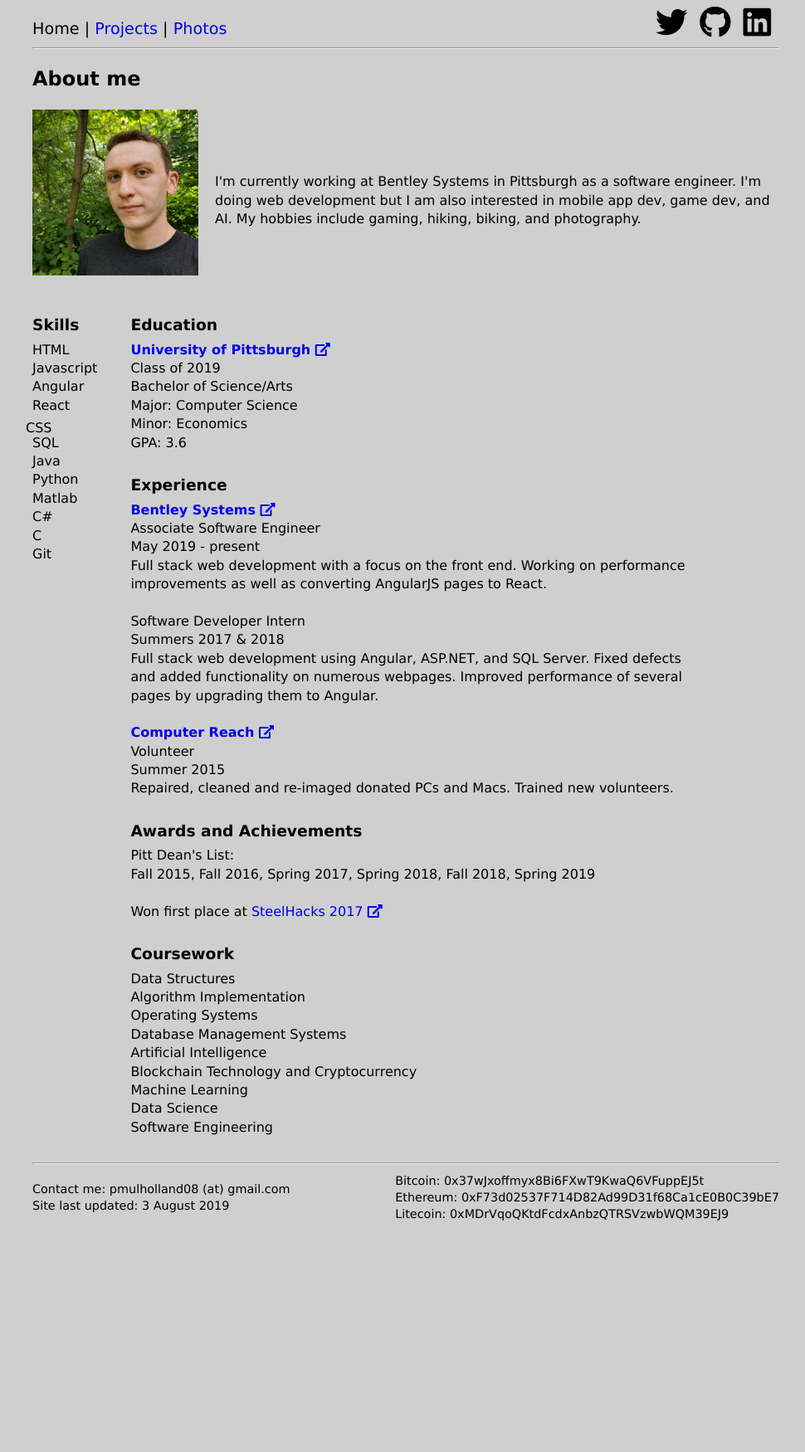
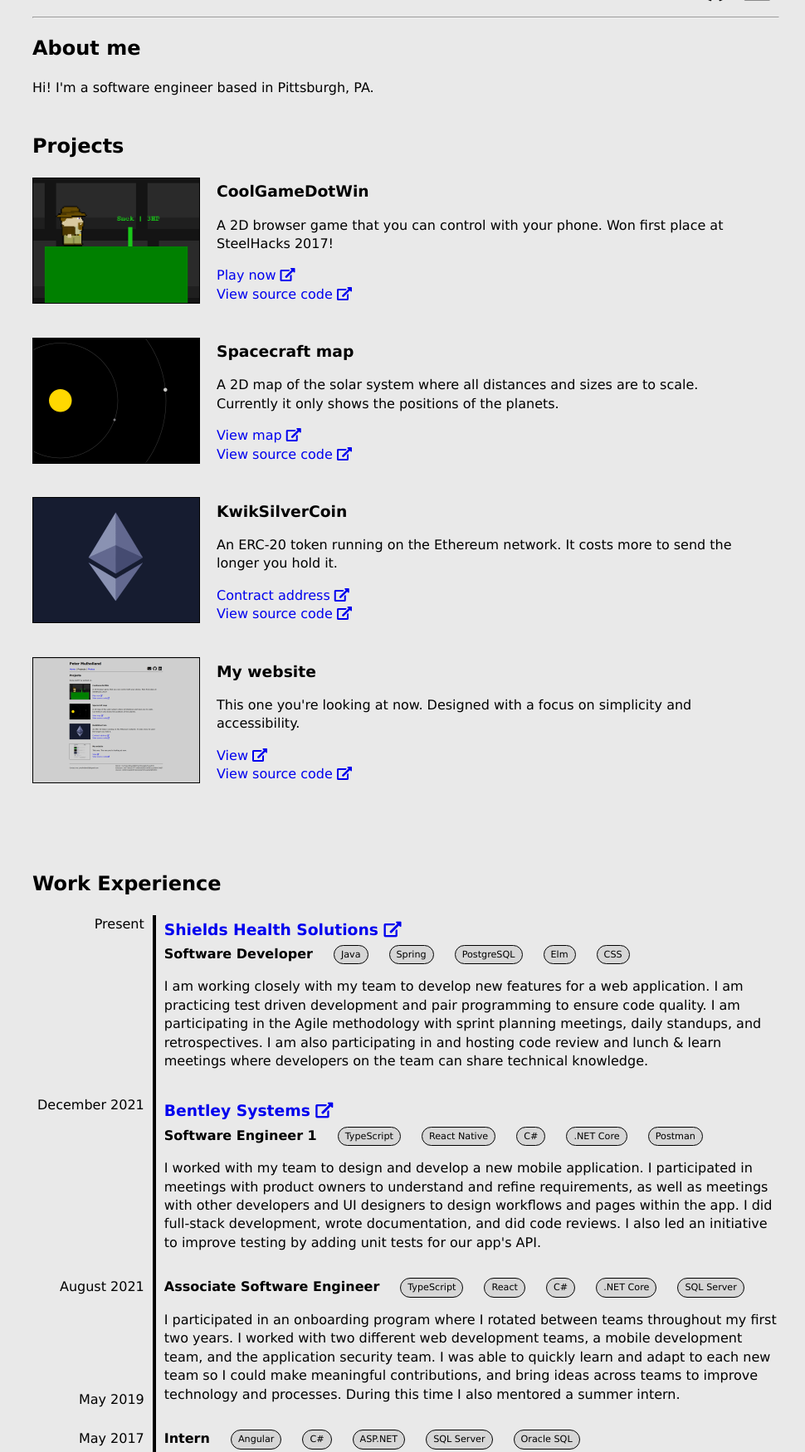
Before and after one commit to pmulholland42/personal-website, a plain HTML site: page index.html in a window 1280 px wide. Shown: the part 72-1822 px from the top of the page at 83% size, without its empty margins (151-1121 px from the left). Before the commit the page ends 1595 px from the top, so only its background shows below. Drawn offline with Linux system fonts and the light colour scheme.

Commit message:
Add work experience timeline and combine pages

```diff
--- a/index.html
+++ b/index.html
@@ -2,91 +2,291 @@
 
 <html>
   <head>
-        <meta charset="UTF-8">
-        <link rel="stylesheet" type="text/css" href="styles.css">
-        <link rel="stylesheet" href="https://use.fontawesome.com/releases/v5.6.3/css/all.css" integrity="sha384-UHRtZLI+pbxtHCWp1t77Bi1L4ZtiqrqD80Kn4Z8NTSRyMA2Fd33n5dQ8lWUE00s/" crossorigin="anonymous">
+    <meta charset="UTF-8" />
+    <link rel="stylesheet" type="text/css" href="styles.css" />
+    <link
+      rel="stylesheet"
+      href="https://use.fontawesome.com/releases/v5.6.3/css/all.css"
+      integrity="sha384-UHRtZLI+pbxtHCWp1t77Bi1L4ZtiqrqD80Kn4Z8NTSRyMA2Fd33n5dQ8lWUE00s/"
+      crossorigin="anonymous"
+    />
     <title>Peter Mulholland</title>
   </head>
 
   <body>
+    <div class="header">
       <h1>Peter Mulholland</h1>
-        <div class="header">
-            <div>
-                Home |
-                <a href="projects.html">Projects</a> |
-                <a href="photos.html">Photos</a>
-            </div>
       <div style="display: flex; align-items: center">
-                <a href="https://twitter.com/pmulholland08" class="icon fab fa-twitter" title="Twitter: @pmulholland08"></a>
-                <a href="https://github.com/pmulholland42" class="icon fab fa-github" title="GitHub: pmulholland42"></a>
-                <a href="https://www.linkedin.com/in/peter-mulholland/" class="icon fab fa-linkedin" title="LinkedIn"></a>
+        <a
+          href="https://github.com/pmulholland42"
+          class="icon fab fa-github"
+          title="GitHub: pmulholland42"
+          target="_blank"
+          rel="noopener noreferrer"
+        ></a>
+        <a
+          href="https://www.linkedin.com/in/peter-mulholland/"
+          class="icon fab fa-linkedin"
+          title="LinkedIn"
+          target="_blank"
+          rel="noopener noreferrer"
+        ></a>
       </div>
     </div>
-        <hr>
+    <hr />
 
     <h2>About me</h2>
-        <div style="display: flex; flex-wrap: wrap; flex-direction: row; align-items: center">
-			<img src="assets/me.png" id="profile-pic">
+    <div
+      style="
+        display: flex;
+        flex-wrap: wrap;
+        flex-direction: row;
+        align-items: center;
+      "
+    >
       <div class="text-section">
-                I'm currently working at Bentley Systems in Pittsburgh as a software engineer.
-                I'm doing web development but I am also interested in mobile app dev, game dev, and AI.
-                My hobbies include gaming, hiking, biking, and photography.
+        Hi! I'm a software engineer based in Pittsburgh, PA.
       </div>
     </div>
 
-        <br>
+    <br />
 
-        <div style="display: flex; flex-wrap: wrap; flex-direction: row">
-            <div id="skills">
-                <h3>Skills</h3>
-                <div>HTML</div>
-                <div>Javascript</div>
-                <div>Angular</div>
-		<div>React</div>
-                <div style="transform: translate(-8px, 5px);">CSS</div>
-		<div>SQL</div>
-                <div>Java</div>
-                <div>Python</div>
-                <div>Matlab</div>
-                <div>C#</div>
-                <div>C</div>
-                <div>Git</div>
+    <h2>Projects</h2>
+
+    <div class="project">
+      <img src="assets/coolgame.png" class="project-pic" />
+      <div style="width: 70%">
+        <h3>CoolGameDotWin</h3>
+        <p>
+          A 2D browser game that you can control with your phone. Won first
+          place at SteelHacks 2017!
+        </p>
+        <a
+          href="http://www.coolgame.win"
+          target="_blank"
+          rel="noopener noreferrer"
+          >Play now <i class="fas fa-external-link-alt"></i
+        ></a>
+        <br />
+        <a
+          href="https://github.com/pmulholland42/CoolGameDotWin"
+          target="_blank"
+          rel="noopener noreferrer"
+          >View source code <i class="fas fa-external-link-alt"></i
+        ></a>
       </div>
+    </div>
+
+    <div class="project">
+      <img src="assets/spacemap.png" class="project-pic" />
+      <div style="width: 70%">
+        <h3>Spacecraft map</h3>
+        <p>
+          A 2D map of the solar system where all distances and sizes are to
+          scale. Currently it only shows the positions of the planets.
+        </p>
+        <a
+          href="http://spacecraftmap.com"
+          target="_blank"
+          rel="noopener noreferrer"
+          >View map <i class="fas fa-external-link-alt"></i
+        ></a>
+        <br />
+        <a
+          href="https://github.com/pmulholland42/spacecraft-map"
+          target="_blank"
+          rel="noopener noreferrer"
+          >View source code <i class="fas fa-external-link-alt"></i
+        ></a>
+      </div>
+    </div>
+
+    <div class="project">
+      <img src="assets/ethereum.png" class="project-pic" />
+      <div style="width: 70%">
+        <h3>KwikSilverCoin</h3>
+        <p>
+          An ERC-20 token running on the Ethereum network. It costs more to send
+          the longer you hold it.
+        </p>
+        <a
+          href="https://ropsten.etherscan.io/address/0x4b7b60722e1fe118853b5aca95e0ca44307d0a99"
+          target="_blank"
+          rel="noopener noreferrer"
+          >Contract address <i class="fas fa-external-link-alt"></i
+        ></a>
+        <br />
+        <a
+          href="https://github.com/pmulholland42/KwikSilverCoin"
+          target="_blank"
+          rel="noopener noreferrer"
+          >View source code <i class="fas fa-external-link-alt"></i
+        ></a>
+      </div>
+    </div>
+
+    <div class="project">
+      <img src="assets/website.png" class="project-pic" />
+      <div style="width: 70%">
+        <h3>My website</h3>
+        <p>
+          This one you're looking at now. Designed with a focus on simplicity
+          and accessibility.
+        </p>
+        <a href="http://petermulholland.co"
+          >View <i class="fas fa-external-link-alt"></i
+        ></a>
+        <br />
+        <a
+          href="https://github.com/pmulholland42/personal-website"
+          target="_blank"
+          rel="noopener noreferrer"
+          >View source code <i class="fas fa-external-link-alt"></i
+        ></a>
+      </div>
+    </div>
+
+    <br />
+
     <div class="text-section">
-                <h3>Education</h3>
-                <h4><a href="https://www.pitt.edu/">University of Pittsburgh <i class="fas fa-external-link-alt"></i></a></h4>
+      <br />
+
+      <h2>Work Experience</h2>
+      <div>
+        <div style="display: flex">
+          <div class="work-experience-timeline">Present</div>
+          <div class="work-experience-entry">
+            <h3>
+              <a href="https://www.shieldshealthsolutions.com/">
+                Shields Health Solutions
+                <i class="fas fa-external-link-alt"></i>
+              </a>
+            </h3>
+            <div class="work-experience-title">
+              <h4>Software Developer</h4>
+              <div class="tech-pill">Java</div>
+              <div class="tech-pill">Spring</div>
+              <div class="tech-pill">PostgreSQL</div>
+              <div class="tech-pill">Elm</div>
+              <div class="tech-pill">CSS</div>
+            </div>
+            <p style="font-size: 1em">
+              I am working closely with my team to develop new features for a
+              web application. I am practicing test driven development and pair
+              programming to ensure code quality. I am participating in the
+              Agile methodology with sprint planning meetings, daily standups,
+              and retrospectives. I am also participating in and hosting code
+              review and lunch & learn meetings where developers on the team can
+              share technical knowledge.
+            </p>
+          </div>
+        </div>
+
+        <div style="display: flex">
+          <div class="work-experience-timeline">December 2021</div>
+          <div class="work-experience-entry">
+            <h3>
+              <a href="https://www.bentley.com">
+                Bentley Systems <i class="fas fa-external-link-alt"></i>
+              </a>
+            </h3>
+            <div class="work-experience-title">
+              <h4>Software Engineer 1</h4>
+              <div class="tech-pill">TypeScript</div>
+              <div class="tech-pill">React Native</div>
+              <div class="tech-pill">C#</div>
+              <div class="tech-pill">.NET Core</div>
+              <div class="tech-pill">Postman</div>
+            </div>
+            <p style="font-size: 1em">
+              I worked with my team to design and develop a new mobile
+              application. I participated in meetings with product owners to
+              understand and refine requirements, as well as meetings with other
+              developers and UI designers to design workflows and pages within
+              the app. I did full-stack development, wrote documentation, and
+              did code reviews. I also led an initiative to improve testing by
+              adding unit tests for our app's API.
+            </p>
+          </div>
+        </div>
+
+        <div style="display: flex">
+          <div class="work-experience-timeline">
+            <div>August 2021</div>
+            <div>May 2019</div>
+          </div>
+          <div class="work-experience-entry">
+            <div class="work-experience-title">
+              <h4>Associate Software Engineer</h4>
+              <div class="tech-pill">TypeScript</div>
+              <div class="tech-pill">React</div>
+              <div class="tech-pill">C#</div>
+              <div class="tech-pill">.NET Core</div>
+              <div class="tech-pill">SQL Server</div>
+            </div>
+            <p style="font-size: 1em">
+              I participated in an onboarding program where I rotated between
+              teams throughout my first two years. I worked with two different
+              web development teams, a mobile development team, and the
+              application security team. I was able to quickly learn and adapt
+              to each new team so I could make meaningful contributions, and
+              bring ideas across teams to improve technology and processes.
+              During this time I also mentored a summer intern.
+            </p>
+          </div>
+        </div>
+
+        <div style="display: flex">
+          <div class="work-experience-timeline">
+            <div>May 2017</div>
+            <div>August 2018</div>
+          </div>
+          <div class="work-experience-entry">
+            <div class="work-experience-title">
+              <h4>Intern</h4>
+              <div class="tech-pill">Angular</div>
+              <div class="tech-pill">C#</div>
+              <div class="tech-pill">ASP.NET</div>
+              <div class="tech-pill">SQL Server</div>
+              <div class="tech-pill">Oracle SQL</div>
+            </div>
+
+            <p style="font-size: 1em">
+              Fixed defects and added functionality to a production web app.
+              Made performance improvements across several pages of the site.
+            </p>
+          </div>
+        </div>
+
+        <br />
+      </div>
+
+      <br />
+
+      <h2>Education</h2>
+      <h3>
+        <a href="https://www.pitt.edu/"
+          >University of Pittsburgh <i class="fas fa-external-link-alt"></i
+        ></a>
+      </h3>
       <div>Class of 2019</div>
       <div>Bachelor of Science/Arts</div>
       <div>Major: Computer Science</div>
       <div>Minor: Economics</div>
       <div>GPA: 3.6</div>
 
-                <br>
-
-                <h3>Experience</h3>
-                <h4><a href="https://www.bentley.com">Bentley Systems <i class="fas fa-external-link-alt"></i></a></h4>
-				<div>Associate Software Engineer</div>
-                <div>May 2019 - present</div>
-                <div style="font-size: 1em">Full stack web development with a focus on the front end. Working on performance improvements as well as converting AngularJS pages to React.</div>
-				<br/>
-                <div>Software Developer Intern</div>
-                <div>Summers 2017 & 2018</div>
-                <div style="font-size: 1em">Full stack web development using Angular, ASP.NET, and SQL Server. Fixed defects and added functionality on numerous webpages. Improved performance of several pages by upgrading them to Angular.</div>
-                <br/>
-                <h4><a href="http://www.computerreach.org/">Computer Reach <i class="fas fa-external-link-alt"></i></a></h4>
-                <div>Volunteer</div>
-                <div>Summer 2015</div>
-                <div>Repaired, cleaned and re-imaged donated PCs and Macs. Trained new volunteers.</div>
-
-                <br>
-
       <h3>Awards and Achievements</h3>
       <div>Pitt Dean's List:</div>
-                <div>Fall 2015, Fall 2016, Spring 2017, Spring 2018, Fall 2018, Spring 2019</div>
-                <br>
-                <div>Won first place at <a href="http://steelhacks.com/">SteelHacks 2017 <i class="fas fa-external-link-alt"></i></a></div>
-
-                <br>
+      <div>
+        Fall 2015, Fall 2016, Spring 2017, Spring 2018, Fall 2018, Spring 2019
+      </div>
+      <br />
+      <div>
+        Won first place at
+        <a href="http://steelhacks.com/"
+          >SteelHacks 2017 <i class="fas fa-external-link-alt"></i
+        ></a>
+      </div>
 
       <h3>Coursework</h3>
       <div>Data Structures</div>
@@ -98,22 +298,13 @@
       <div>Machine Learning</div>
       <div>Data Science</div>
       <div>Software Engineering</div>
-
-                <br>
-            </div>
     </div>
 
-        <hr>
+    <br />
+    <hr />
     <div class="footer">
-            <div>
       <div>Contact me: pmulholland08 (at) gmail.com</div>
-				<div>Site last updated: 3 August 2019</div>
-			</div>
-            <div>
-                <div>Bitcoin: 0x37wJxoffmyx8Bi6FXwT9KwaQ6VFuppEJ5t</div>
-                <div>Ethereum: 0xF73d02537F714D82Ad99D31f68Ca1cE0B0C39bE7</div>
-                <div>Litecoin: 0xMDrVqoQKtdFcdxAnbzQTRSVzwbWQM39EJ9</div>
-            </div>
+      <div>Site last updated: 26 March 2022</div>
     </div>
   </body>
 </html>
--- a/styles.css
+++ b/styles.css
@@ -1,38 +1,31 @@
-body
-{
+body {
   margin: auto;
   max-width: 900px;
-    line-height:1.4;
+  line-height: 1.4;
   font-size: 1em;
-    color:black;
+  color: black;
   font-family: Verdana, Geneva, Tahoma, sans-serif;
-    padding:0 10px;
-    background-color: rgb(207, 207, 207);
+  padding: 0 10px;
+  background-color: rgb(233, 233, 233);
 }
 
-
-a
-{
+a {
   text-decoration: none;
 }
 
-h1
-{
+h1 {
   margin: 30px 0 0 0;
 }
 
-h3
-{
-    margin: 5px 0
+h3 {
+  margin: 5px 0;
 }
 
-h4
-{
-    margin: 0 0
+h4 {
+  margin: 0 0;
 }
 
-.header
-{
+.header {
   display: flex;
   flex-wrap: wrap;
   flex-direction: row;
@@ -41,8 +34,7 @@ h4
   font-size: 1.2em;
 }
 
-.footer
-{
+.footer {
   display: flex;
   flex-wrap: wrap;
   flex-direction: row;
@@ -52,21 +44,18 @@ h4
   font-size: 0.9em;
 }
 
-.icon
-{
+.icon {
   padding: 5px 10px 0 5px;
   color: black;
   font-size: 2em;
 }
 
-#profile-pic
-{
+#profile-pic {
   max-width: 200px;
   margin: 0 20px 20px 0;
 }
 
-.project
-{
+.project {
   display: flex;
   flex-wrap: wrap;
   flex-direction: row;
@@ -74,70 +63,90 @@ h4
   margin: 0 0 40px 0;
 }
 
-.project-pic
-{
+.project-pic {
   width: 200px;
   margin: 0 20px 0 0;
   text-align: center;
   border: 1px solid black;
-    color: #62688F;
-    background-color: #151B2F;
+  color: #62688f;
+  background-color: #151b2f;
 }
 
-.text-section
-{
-    width: 75%;
+.text-section {
+  width: 100%;
 }
 
-#skills
-{
+#skills {
   margin: 0 40px 20px 0;
 }
 
+.work-experience-timeline {
+  border-right: 4px solid black;
+  margin-right: 10px;
+  padding-right: 10px;
+  flex: 2;
+  font-size: 1em;
+  display: flex;
+  flex-direction: column;
+  justify-content: space-between;
+  align-items: flex-end;
+  padding-bottom: 25px;
+}
+
+.work-experience-entry {
+  padding-bottom: 15px;
+  flex: 11;
+}
+
+.work-experience-title {
+  display: flex;
+  flex-direction: row;
+}
+
+.tech-pill {
+  font-size: 0.7em;
+  padding: 3px 8px 3px 8px;
+  margin-left: 25px;
+  border: 1px solid black;
+  border-radius: 100px;
+  background-color: rgb(214, 214, 214);
+}
+
 /* Mobile */
-@media only screen and (max-device-width: 480px)
-{
-    body
-    {
+@media only screen and (max-device-width: 480px) {
+  body {
     font-size: 3em;
   }
 
-    .icon
-    {
+  .icon {
     padding: 20px 20px 0 20px;
     font-size: 1.7em;
   }
 
-    .footer
-    {
+  .footer {
     font-size: 0.5em;
   }
 
-    #profile-pic
-    {
+  #profile-pic {
     max-width: 70vw;
     margin-left: 2.5vw;
   }
 
-    h2
-    {
+  h2 {
     margin-left: 2.5vw;
   }
 
-    .project-pic
-    {
+  .project-pic {
     width: 70vw;
     margin: 0 0 20px 0;
   }
 
-    .text-section
-    {
+  .text-section {
     width: 95%;
     margin: auto;
   }
 
-    #skills
-    {
+  #skills {
     width: 95%;
     margin: auto;
     padding-bottom: 30px;
```
Also changed, not shown: photos.html (deleted, +0 -45 lines), projects.html (deleted, +0 -89 lines), assets/me.png (deleted). Lines whose indentation alone changed are shown as unchanged.
